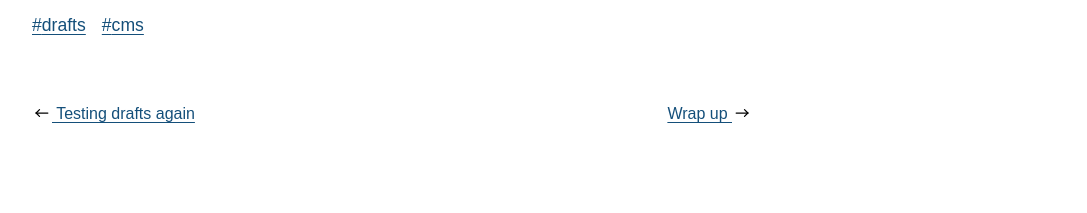
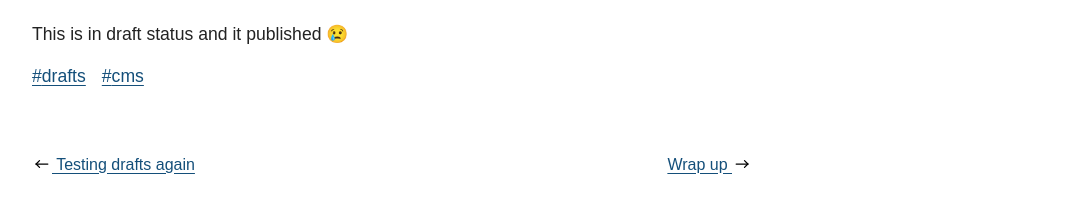
Before and after one commit to superterrific/cms-test, an Eleventy site: page src/posts/one-more-time-with-the-drafts.md in a window 1280 px wide. Shown: the part 181-394 px from the top of the page, without its empty margins (88-1175 px from the left). Built offline with nearby package versions, Linux system fonts and the light colour scheme; Eleventy itself is replaced by a stand-in of ours; files that its build step writes are made by us from their sources.

Commit message:
Update from Forestry.io Dana Byerly updated src/posts/one-more-time-with-the-drafts.md

```diff
--- a/src/posts/one-more-time-with-the-drafts.md
+++ b/src/posts/one-more-time-with-the-drafts.md
@@ -10,3 +10,4 @@ img: ''
 alt: ''
 
 ---
+This is in draft status and it published 😢
```
